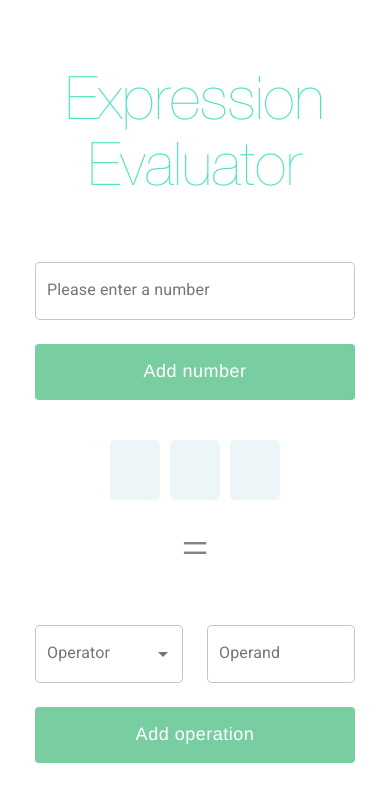
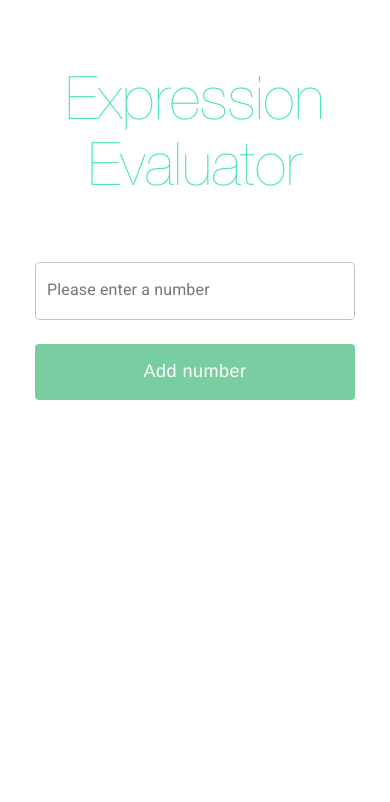
Before and after one commit to tampm92/operation, a React (Create React App) app: page / in a window 390 px wide. Shown: the top 802 px of the page. Built offline with nearby package versions, Linux system fonts and the light colour scheme; a web font is replaced by a local one.

Commit message:
feat: split into separate page

```diff
--- a/package.json
+++ b/package.json
@@ -14,6 +14,7 @@
     "react": "^17.0.1",
     "react-dom": "^17.0.1",
     "react-redux": "^7.2.2",
+    "react-router-dom": "^5.2.0",
     "react-scripts": "4.0.3",
     "redux": "^4.0.5",
     "redux-thunk": "^2.3.0",
--- a/public/index.html
+++ b/public/index.html
@@ -24,7 +24,7 @@
       work correctly both with client-side routing and a non-root public URL.
       Learn how to configure a non-root public URL by running `npm run build`.
     -->
-    <title>React App</title>
+    <title>Expression Evaluator</title>
     <link
       rel="stylesheet"
       href="https://fonts.googleapis.com/css?family=Roboto:300,400,500,700&display=swap"
--- a/src/App.js
+++ b/src/App.js
@@ -1,32 +1,20 @@
-import React, { useState } from 'react';
-import AddNumber from './components/partials/AddNumber';
-import AddOperation from './components/partials/AddOperation';
-import Expression from './components/partials/Expression';
+import React from 'react';
+import { Route, Switch } from 'react-router-dom';
+
+import Index from './pages';
+import Result from './pages/result';
 import './assets/scss/font.scss';
 import './App.scss';
 
-const App = () => {
-  const [firstOperand, setFirstOperand] = useState('');
-  const [operator, setOperator] = useState('');
-  const [sencondOperand, setSecondOperand] = useState('');
-
-  return (
-    <div className="App">
-      <div className="app-content">
-        <div className="header">
-          <h1 className="title ff3">Expression</h1>
-          <h1 className="title ff3">Evaluator</h1>
-        </div>
-        <AddNumber onClick={setFirstOperand} />
-        <Expression
-          firstOperand={firstOperand}
-          sencondOperand={sencondOperand}
-          operator={operator}
-        />
-        <AddOperation setOperator={setOperator} setOperand={setSecondOperand} />
-      </div>
+const App = () => (
+  <div className="App">
+    <div className="app-content">
+      <Switch>
+        <Route path="/" exact component={Index} />
+        <Route path="/result" exact component={Result} />
+      </Switch>
     </div>
-  );
-};
+  </div>
+);
 
 export default App;
--- a/src/App.scss
+++ b/src/App.scss
@@ -6,7 +6,7 @@ input::-webkit-inner-spin-button {
 }
 
 /* Firefox */
-input[type="number"] {
+input[type='number'] {
   -moz-appearance: textfield;
 }
 
@@ -15,7 +15,7 @@ input[type="number"] {
 }
 
 .custom-button {
-  font-family: "Helvetica Neue" !important;
+  font-family: 'Helvetica Neue' !important;
   text-transform: none !important;
   box-shadow: none !important;
 
@@ -28,8 +28,12 @@ input[type="number"] {
   background-color: #79cea1 !important;
 }
 
+.expend {
+  animation: expand 0.8s ease forwards;
+}
+
 .App {
-  font-family: "Helvetica Neue" !important;
+  font-family: 'Helvetica Neue' !important;
   width: 1080px;
   margin: auto;
   display: flex;
@@ -59,7 +63,9 @@ input[type="number"] {
   }
 
   .operand {
-    width: 50px;
+    min-width: 30px;
+    padding-left: 15px;
+    padding-right: 15px;
     height: 60px;
     border-radius: 5px;
     display: flex;
@@ -70,8 +76,7 @@ input[type="number"] {
   }
 
   .expression {
-    margin-top: 60px;
-
+    margin-top: 200px;
     .operators {
       display: flex;
       align-items: center;
@@ -99,7 +104,7 @@ input[type="number"] {
   }
 
   .add-operation {
-    margin-top: 80px;
+    margin-top: 120px;
   }
 }
 
@@ -144,8 +149,7 @@ input[type="number"] {
     }
 
     .expression {
-      margin-top: 40px;
-
+      margin-top: 250px;
       .equal {
         margin-top: 10p;
       }
@@ -156,7 +160,7 @@ input[type="number"] {
     }
 
     .add-operation {
-      margin-top: 50px;
+      margin-top: 80px;
     }
   }
 }
@@ -170,3 +174,12 @@ input[type="number"] {
     }
   }
 }
+
+@keyframes expand {
+  0% {
+    transform: translateX(1400px);
+  }
+  100% {
+    transform: translateX(0px);
+  }
+}
--- a/src/components/partials/AddNumber.jsx
+++ b/src/components/partials/AddNumber.jsx
@@ -1,11 +1,13 @@
 import React, { useState } from 'react';
 import { useDispatch } from 'react-redux';
+import { useHistory } from 'react-router-dom';
 import classnames from 'classnames';
 import { makeStyles } from '@material-ui/core/styles';
 import Grid from '@material-ui/core/Grid';
 import Button from '@material-ui/core/Button';
 import Input from '../commons/Input';
 import { setFirstOperandAction } from '../../actions';
+import isNumber from '../../utils/isNumber';
 
 const useStyles = makeStyles(() => ({
   root: {
@@ -26,9 +28,14 @@ const AddNumber = () => {
 
   const dispatch = useDispatch();
 
+  const history = useHistory();
+
   const onChange = (value) => {
     const newValue = parseInt(value, 10);
-    dispatch(setFirstOperandAction(newValue));
+    if (isNumber(newValue)) {
+      dispatch(setFirstOperandAction(newValue));
+      history.push('/result');
+    }
   };
 
   const style = useStyles();
--- a/src/components/partials/AddOperation.jsx
+++ b/src/components/partials/AddOperation.jsx
@@ -6,6 +6,7 @@ import Grid from '@material-ui/core/Grid';
 import Button from '@material-ui/core/Button';
 import Input from '../commons/Input';
 import SelectInput from '../commons/SelectInput';
+import isNumber from '../../utils/isNumber';
 import { setSecondOperandAction, setOperatorAction } from '../../actions';
 
 const useStyles = makeStyles(() => ({
@@ -50,8 +51,10 @@ const AddNumber = () => {
   ];
 
   const onClick = () => {
-    dispatch(setSecondOperandAction(parseInt(operand, 10)));
-    dispatch(setOperatorAction(operator));
+    const number = parseInt(operand, 10);
+
+    if (isNumber(number)) dispatch(setSecondOperandAction(number));
+    if (operator) dispatch(setOperatorAction(operator));
   };
 
   return (
--- a/src/index.js
+++ b/src/index.js
@@ -1,6 +1,7 @@
 import React from 'react';
 import ReactDOM from 'react-dom';
 import { Provider } from 'react-redux';
+import { BrowserRouter as Router } from 'react-router-dom';
 import './index.css';
 import App from './App';
 import reportWebVitals from './reportWebVitals';
@@ -8,9 +9,9 @@ import store from './store';
 
 ReactDOM.render(
   <Provider store={store}>
-    <React.StrictMode>
+    <Router>
       <App />
-    </React.StrictMode>
+    </Router>
   </Provider>,
 
   document.getElementById('root')
--- /dev/null
+++ b/src/pages/index.jsx
@@ -0,0 +1,14 @@
+import React from 'react';
+import AddNumber from '../components/partials/AddNumber';
+
+const Index = () => (
+  <div className="expend">
+    <div className="header">
+      <h1 className="title ff3">Expression</h1>
+      <h1 className="title ff3">Evaluator</h1>
+    </div>
+    <AddNumber />
+  </div>
+);
+
+export default Index;
--- /dev/null
+++ b/src/pages/result.jsx
@@ -0,0 +1,22 @@
+import React from 'react';
+import { useSelector } from 'react-redux';
+import { Redirect } from 'react-router-dom';
+import Expression from '../components/partials/Expression';
+import AddOperation from '../components/partials/AddOperation';
+import isNumber from '../utils/isNumber';
+
+const Result = () => {
+  const firstOperand = useSelector((state) => state.expression.firstOperand);
+
+  if (!isNumber(firstOperand)) {
+    return <Redirect to="/" />;
+  }
+  return (
+    <div className="expend">
+      <Expression />
+      <AddOperation />
+    </div>
+  );
+};
+
+export default Result;
--- a/src/utils/isNumber.js
+++ b/src/utils/isNumber.js
@@ -1,3 +1,3 @@
-const isNumber = (value) => typeof value === 'number';
+const isNumber = (value) => typeof value === 'number' && !Number.isNaN(value);
 
 export default isNumber;
```
Also changed, not shown: 1 other file (tests, documents, lock files or other folders).
